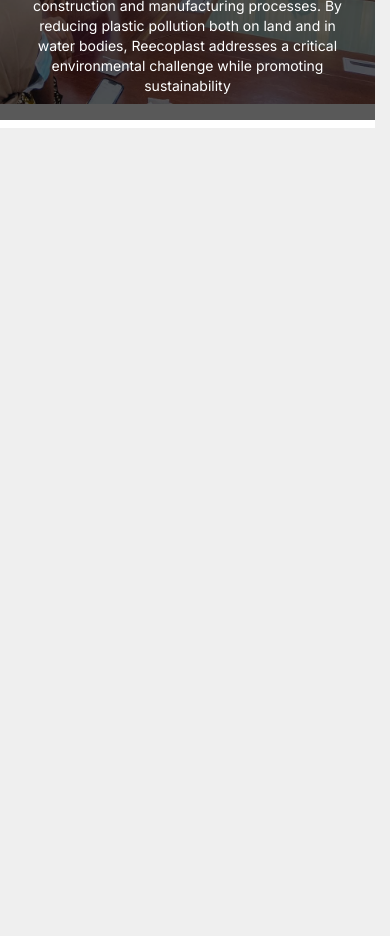
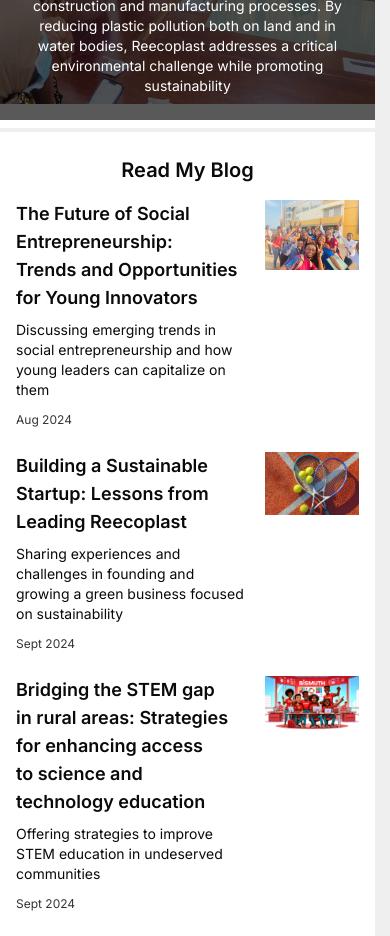
Before and after one commit to myspace8/adriananimo, a Next.js app: page / in a window 390 px wide. Shown: the part 2680-3616 px from the top of the page. Before the commit the page ends 2808 px from the top, so only its background shows below. Built offline with nearby package versions, Linux system fonts and the light colour scheme.

Commit message:
blog section: done

```diff
--- a/app/page.tsx
+++ b/app/page.tsx
@@ -2,6 +2,7 @@
 import AboutMe from "@/components/about";
 import WhatIDo from "@/components/whatIDo";
 import MyWork from "@/components/myWork";
+import Insights from "@/components/insights";
 
 export default function Home() {
   return (
@@ -18,6 +19,9 @@
       <section className="md:hidden bg-white mt-1">
         <MyWork />
       </section>
+      <section className="md:hidden bg-white mt-1">
+        <Insights />
+      </section>
     </>
   );
 }
--- /dev/null
+++ b/components/insights.jsx
@@ -0,0 +1,53 @@
+import * as React from "react";
+import { Card, CardContent } from "@/components/ui/card"; // Assuming you have these components set up correctly
+import Balancer from "react-wrap-balancer";
+import Image from "next/image";
+
+export default function Insights() {
+  const cardsContent = [
+    {
+      title: "The Future of Social Entrepreneurship: Trends and Opportunities for Young Innovators",
+      date: "Aug 2024",
+      description:
+        "Discussing emerging trends in social entrepreneurship and how young leaders can capitalize on them",
+      image: "/images/photo_5947026960783886263_y.jpg", // Correct the image path as needed
+    },
+    {
+      title: "Building a Sustainable Startup: Lessons from Leading Reecoplast",
+      date: "Sept 2024",
+      description:
+        "Sharing experiences and challenges in founding and growing a green business focused on sustainability",
+      image: "/images/tennis.jpg", // Correct the image path as needed
+    },
+    {
+      title: "Bridging the STEM gap in rural areas: Strategies for enhancing access to science and technology education",
+      date: "Sept 2024",
+      description:
+        "Offering strategies to improve STEM education in undeserved communities",
+      image: "/images/F_8kgOjbgAAKCDv.jpeg", // Correct the image path as needed
+    },
+  ];
+
+  return (
+    <div className="flex flex-col justify-center items-center text-center px-4 py-6">
+      <h2 className="capitalize mb-4 font-semibold text-xl">
+        Read my blog
+      </h2>
+
+      <div className="flex flex-col gap-6 w-full">
+        {cardsContent.map((card, index) => (
+          <Card key={index} className="rounded-none border-none shadow-none">
+            <CardContent className="flex justify-between items-start gap-4">
+              <div className="text-left flex flex-col gap-1">
+                <h2 className="mb-1 font-semibold text-lg"><Balancer>{card.title}</Balancer></h2>
+                <p className="text-sm">{card.description}</p>
+                <p className="text-xs mt-2 text-black/80">{card.date}</p>
+              </div>
+              <Image src={card.image} width={100} height={100} className="w-[24vw] h-full object-cover" />
+            </CardContent>
+          </Card>
+        ))}
+      </div>
+    </div>
+  );
+}
```
